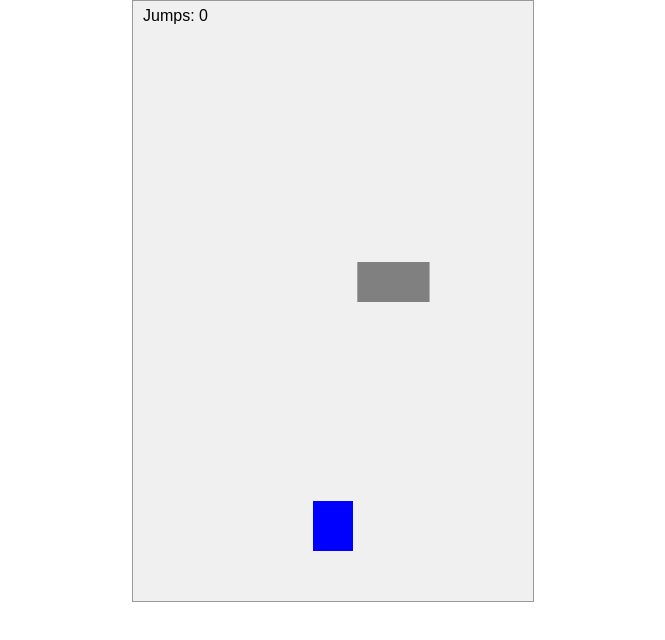
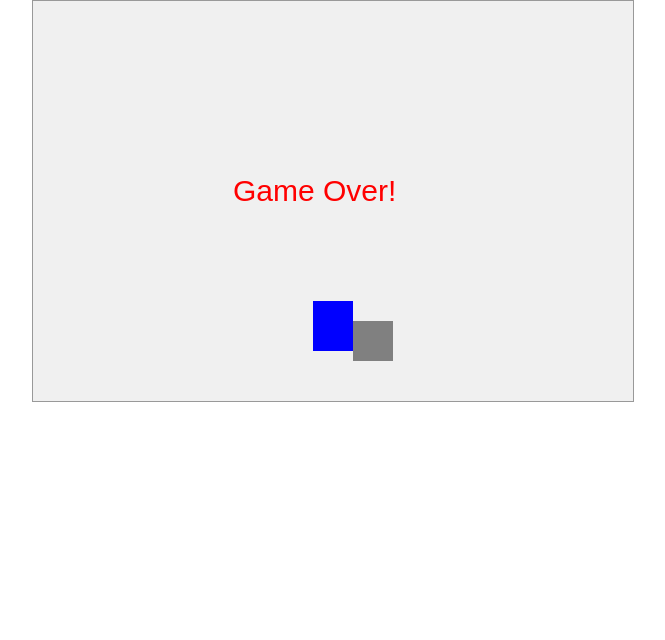
Before and after one commit to scottajames/Bird-Poop-Game, a plain HTML site: page index.html in a window 1280 px wide. Shown: the whole page, without its empty margins (307-972 px from the left). Drawn offline with Linux system fonts and the light colour scheme.

Commit message:
Add files via upload

```diff
--- a/index.html
+++ b/index.html
@@ -16,18 +16,19 @@
       border: 1px solid #999;
       margin: 0 auto;
       display: block;
+      margin-bottom: 0;
     }
   </style>
 </head>
 <body>
-  <canvas id="gameCanvas" width="400" height="600"></canvas>
+  <canvas id="gameCanvas" width="600" height="400"></canvas>
 
   <script>
     // Game variables
     var canvas, ctx;
     var blockX, blockY;
-    var blocks, whiteBlocks;
-    var jumpCount;
+    var blockVelocityX, blockVelocityY;
+    var blocks, blackBlocks;
     var gameover;
 
     // Initialize the game
@@ -36,18 +37,19 @@
       ctx = canvas.getContext('2d');
 
       blockX = canvas.width / 2 - 20;
-      blockY = canvas.height - 100;
+      blockY = canvas.height - 50;
+      blockVelocityX = 0;
+      blockVelocityY = 0;
 
       blocks = [];
-      whiteBlocks = [];
-      jumpCount = 0;
+      blackBlocks = [];
       gameover = false;
 
-      createBlock();
       createBlock();
 
       // Event listeners
       document.addEventListener('keydown', handleKeyDown);
+      document.addEventListener('keyup', handleKeyUp);
 
       // Start the game loop
       gameLoop();
@@ -65,24 +67,35 @@
 
     // Update game state
     function update() {
-      // Move the blocks downwards
-      for (var i = 0; i < blocks.length; i++) {
-        blocks[i].y += 1;
+      // Apply gravity
+      blockVelocityY += 0.5;
+
+      // Apply velocity to the block's position
+      blockX += blockVelocityX;
+      blockY += blockVelocityY;
+
+      // Apply collision with the walls
+      if (blockX < 0) {
+        blockX = 0;
+      } else if (blockX > canvas.width - 40) {
+        blockX = canvas.width - 40;
       }
 
-      // Check collision with white blocks
-      for (var i = 0; i < whiteBlocks.length; i++) {
-        if (blockY - whiteBlocks[i].y < 5 && whiteBlocks[i].x > blockX && whiteBlocks[i].x < blockX + 40) {
-          // Add a jump when a white block is hit
-          jumpCount++;
-          whiteBlocks.splice(i, 1);
-          createBlock();
+      // Move the blocks from right to left at the bottom
+      for (var i = 0; i < blocks.length; i++) {
+        blocks[i].x -= 2;
+
+        // Check collision with the black blocks
+        if (blockY >= blocks[i].y - 40 && blockY <= blocks[i].y + 40 && blockX >= blocks[i].x - 40 && blockX <= blocks[i].x) {
+          gameover = true;
+          break;
         }
       }
 
       // Check collision with the ground
       if (blockY >= canvas.height - 50) {
-        gameover = true;
+        blockY = canvas.height - 50;
+        blockVelocityY = 0;
       }
     }
 
@@ -93,24 +106,13 @@
 
       // Draw the block
       ctx.fillStyle = 'blue';
-      ctx.fillRect(blockX, blockY, 40, 50);
+      ctx.fillRect(blockX, blockY - 50, 40, 50);
 
-      // Draw the blocks below
+      // Draw the blocks
       for (var i = 0; i < blocks.length; i++) {
         ctx.fillStyle = 'gray';
-        ctx.fillRect(blocks[i].x, blocks[i].y, 40, 40);
+        ctx.fillRect(blocks[i].x, blocks[i].y - 40, 40, 40);
       }
-
-      // Draw the white blocks
-      for (var i = 0; i < whiteBlocks.length; i++) {
-        ctx.fillStyle = 'white';
-        ctx.fillRect(whiteBlocks[i].x, whiteBlocks[i].y, 10, 10);
-      }
-
-      // Draw jump count
-      ctx.fillStyle = 'black';
-      ctx.font = '16px Arial';
-      ctx.fillText('Jumps: ' + jumpCount, 10, 20);
 
       // Draw game over text
       if (gameover) {
@@ -123,21 +125,25 @@
     // Create a new block
     function createBlock() {
       var block = {
-        x: Math.random() * (canvas.width - 40),
-        y: -40
+        x: canvas.width,
+        y: canvas.height - 40
       };
       blocks.push(block);
     }
 
     // Handle key down events
     function handleKeyDown(event) {
-      if (event.keyCode === 32) { // Space key
-        // Drop a white block
-        var whiteBlock = {
-          x: blockX + 15,
-          y: blockY + 50
-        };
-        whiteBlocks.push(whiteBlock);
+      if (event.keyCode === 37) { // Left arrow key
+        blockVelocityX = -2;
+      } else if (event.keyCode === 39) { // Right arrow key
+        blockVelocityX = 2;
+      }
+    }
+
+    // Handle key up events
+    function handleKeyUp(event) {
+      if (event.keyCode === 37 || event.keyCode === 39) {
+        blockVelocityX = 0;
       }
     }
 
```
